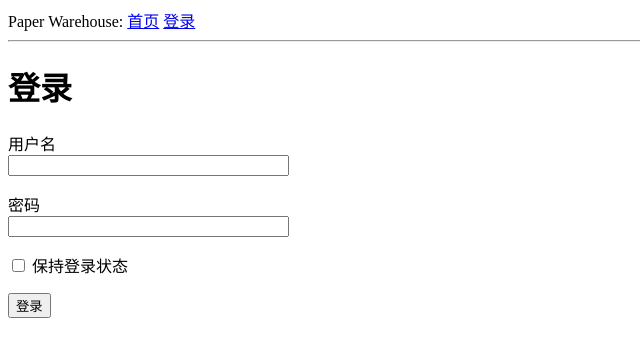
After one commit to Sunlight-zero/Flask-learning, a Flask app: page /login in a window 1280 px wide. The commit adds this page. Shown: the top 357 px of the page, without its empty margins (0-640 px from the left). Run offline with Flask 2, Linux system fonts and the light colour scheme.

Commit message:
Add the basic configurations of login form

```diff
--- a/app/__init__.py
+++ b/app/__init__.py
@@ -1,5 +1,7 @@
 from flask import Flask
+from config import Config
 
 app = Flask(__name__)
+app.config.from_object(Config)
 
 from app import routes
--- /dev/null
+++ b/app/forms.py
@@ -0,0 +1,9 @@
+from flask_wtf import FlaskForm
+from wtforms import StringField, PasswordField, BooleanField, SubmitField
+from wtforms.validators import DataRequired
+
+class LoginForm(FlaskForm):
+    username = StringField('用户名', validators=[DataRequired('请输入用户名')])
+    password = PasswordField('密码', validators=[DataRequired('请输入密码')])
+    remember_me = BooleanField('保持登录状态')
+    submit = SubmitField('登录')
--- a/app/routes.py
+++ b/app/routes.py
@@ -1,8 +1,17 @@
-from flask import render_template
+from flask import render_template, flash, redirect, url_for
 from app import app
+from app.forms import LoginForm
 
 @app.route('/')
 @app.route('/index')
 def index():
     user = {'username': 'Sunlight'}
     return render_template('index.html', title='主页', user=user)
+
+@app.route('/login', methods=['GET', 'POST'])
+def login():
+    form = LoginForm()
+    if form.validate_on_submit():
+        flash('正在处理{}的登录请求'.format(form.username.data))
+        return redirect(url_for('index'))
+    return render_template('login.html', title='登录', form=form)
--- /dev/null
+++ b/app/static/css/login.css
@@ -0,0 +1,3 @@
+.error-text {
+    color: red;
+}
--- a/app/templates/base.html
+++ b/app/templates/base.html
@@ -7,10 +7,26 @@
     {% else %}
     <title>欢迎来到佩帕仓库</title>
     {% endif %}
+    {% block css %}
+    {% endblock %}
 </head>
 <body>
-    <div>Paper Warehouse: <a href='/index'>首页</a></div>
+    <div>
+        Paper Warehouse:
+        <a href="{{ url_for('index') }}">首页</a>
+        <a href="{{ url_for('login') }}">登录</a>
+        </div>
     <hr />
+    {# 使用with结构来获得一个临时变量 #}
+    {% with messages = get_flashed_messages() %}
+    {% if messages %}
+    <ul>
+        {% for message in messages %}
+        <li>{{ message }}</li>
+        {% endfor %}
+    </ul>
+    {% endif %}
+    {% endwith %}
     {% block content %}
     {% endblock %}
 </body>
--- /dev/null
+++ b/app/templates/login.html
@@ -0,0 +1,28 @@
+{% extends "base.html" %}
+
+{% block css %}
+<link rel="stylesheet" href="{{ url_for('static', filename='css/login.css') }}" type="text/css" />
+{% endblock%}
+
+{% block content %}
+    <h1>登录</h1>
+    <form action="" method="POST" novalidate>
+        {{ form.hidden_tag() }} {# hidden tag 用于生成一个隐藏的趋于，包含一个用于防止攻击的 token #}
+        <p>
+            {{ form.username.label }}<br/>
+            {{ form.username(size=32) }}<br/>
+            {% for error in form.username.errors %}
+            <span class="error-text">{{ error }}</span><br/>
+            {% endfor %}
+        </p>
+        <p>
+            {{ form.password.label }}<br/>
+            {{ form.password(size=32) }}<br/>
+            {% for error in form.password.errors %}
+            <span class="error-text">{{ error }}</span><br/>
+            {% endfor %}
+        </p>
+        <p>{{ form.remember_me() }} {{ form.remember_me.label }}</p>
+        <p>{{ form.submit() }}</p>
+    </form>
+{% endblock %}
--- /dev/null
+++ b/config.py
@@ -0,0 +1,5 @@
+import os
+
+
+class Config(object):
+    SECRET_KEY = os.environ.get('SECRET_KEY') or 'you-can-never-guess'
```
